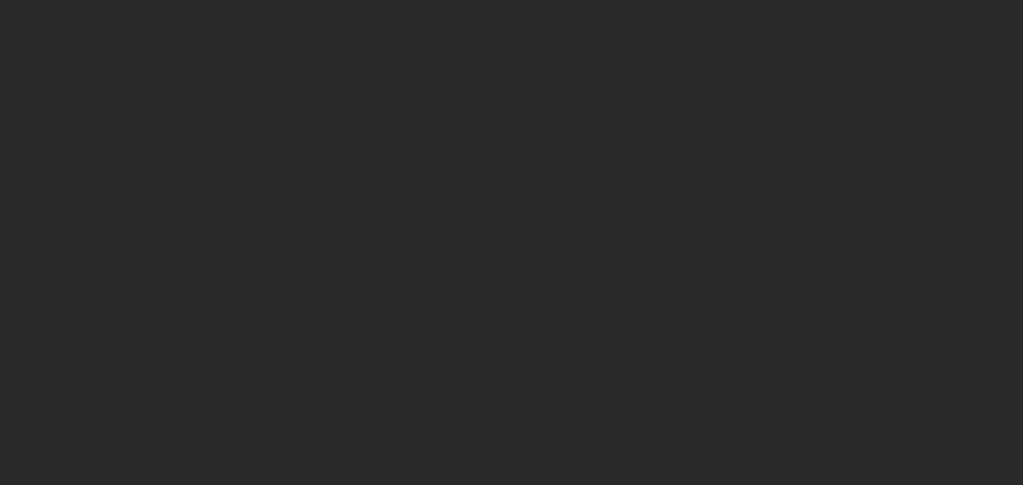
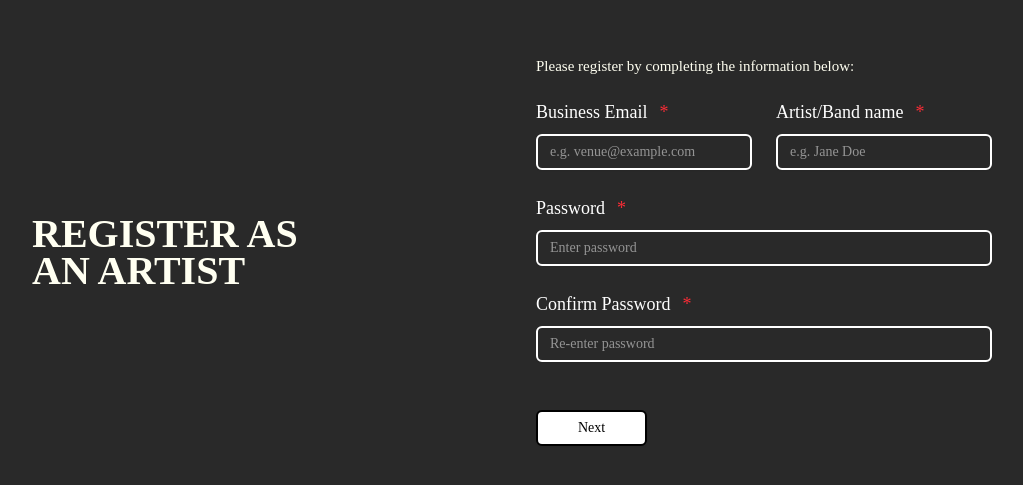
Before and after one commit to Leung-Arvin/seg3125_tinymics_website, a React (Vite) app: page /register/artist in a window 1280 px wide. Before the commit this address had no page. Shown: the part 179-664 px from the top of the page, without its empty margins (128-1151 px from the left). Built offline with nearby package versions, Linux system fonts and the light colour scheme; a web font is replaced by a local one.

Commit message:
artist Registration landing page

```diff
--- a/src/App.tsx
+++ b/src/App.tsx
@@ -4,6 +4,7 @@
 import EventForm from "./pages/EventForm";
 import CreateAccount from "./pages/CreateAccount";
 import VenueRegistration from "./pages/VenueRegistration";
+import ArtistRegistration from "./pages/ArtistRegistration";
 
 const App = () => {
   return (
@@ -12,6 +13,7 @@
       <Route path="/event-form" element={<EventForm />} />
       <Route path="/create-account" element={<CreateAccount />} />
       <Route path="/register/venue" element={<VenueRegistration />} />
+      <Route path="/register/artist" element={<ArtistRegistration />} />
     </Routes>
   );
 };
--- /dev/null
+++ b/src/pages/ArtistRegistration.tsx
@@ -0,0 +1,82 @@
+import { useState } from "react";
+import { FormInput } from "@/components/form/FormInput";
+import { Button } from "@/components/ui/button";
+
+export default function ArtistRegistration() {
+  const [formData, setFormData] = useState({
+    email: "",
+    artistName: "",
+    password: "",
+    confirmPassword: "",
+  });
+
+  const handleChange = (field: keyof typeof formData, value: string) => {
+    setFormData((prev) => ({ ...prev, [field]: value }));
+  };
+
+  const handleSubmit = (e: React.FormEvent) => {
+    e.preventDefault();
+
+    if (formData.password !== formData.confirmPassword) {
+      alert("Passwords do not match.");
+      return;
+    }
+
+    console.log("Artist registration data:", formData);
+  };
+
+  return (
+    <div className="flex flex-col md:flex-row items-center justify-center min-h-screen px-6 md:px-16 lg:px-32 py-12 gap-12">
+      <div className="w-full md:w-1/2 text-left">
+        <h2 className="w-2/3 font-bold text-4xl leading-tight">
+          Register as an artist
+        </h2>
+      </div>
+
+      <form onSubmit={handleSubmit} className="w-full md:w-1/2 space-y-6">
+        <p>Please register by completing the information below:</p>
+
+        <div className="grid grid-cols-1 md:grid-cols-2 gap-6">
+          <FormInput
+            label="Business Email"
+            type="email"
+            placeholder="e.g. venue@example.com"
+            required
+            value={formData.email}
+            onChange={(e) => handleChange("email", e.target.value)}
+          />
+          <FormInput
+            label="Artist/Band name"
+            type="text"
+            placeholder="e.g. Jane Doe"
+            required
+            value={formData.artistName}
+            onChange={(e) => handleChange("artistName", e.target.value)}
+          />
+        </div>
+
+        <FormInput
+          label="Password"
+          type="password"
+          placeholder="Enter password"
+          required
+          value={formData.password}
+          onChange={(e) => handleChange("password", e.target.value)}
+        />
+
+        <FormInput
+          label="Confirm Password"
+          type="password"
+          placeholder="Re-enter password"
+          required
+          value={formData.confirmPassword}
+          onChange={(e) => handleChange("confirmPassword", e.target.value)}
+        />
+
+        <Button type="submit" className="w-full sm:w-auto mt-6">
+          Next
+        </Button>
+      </form>
+    </div>
+  );
+}
```
